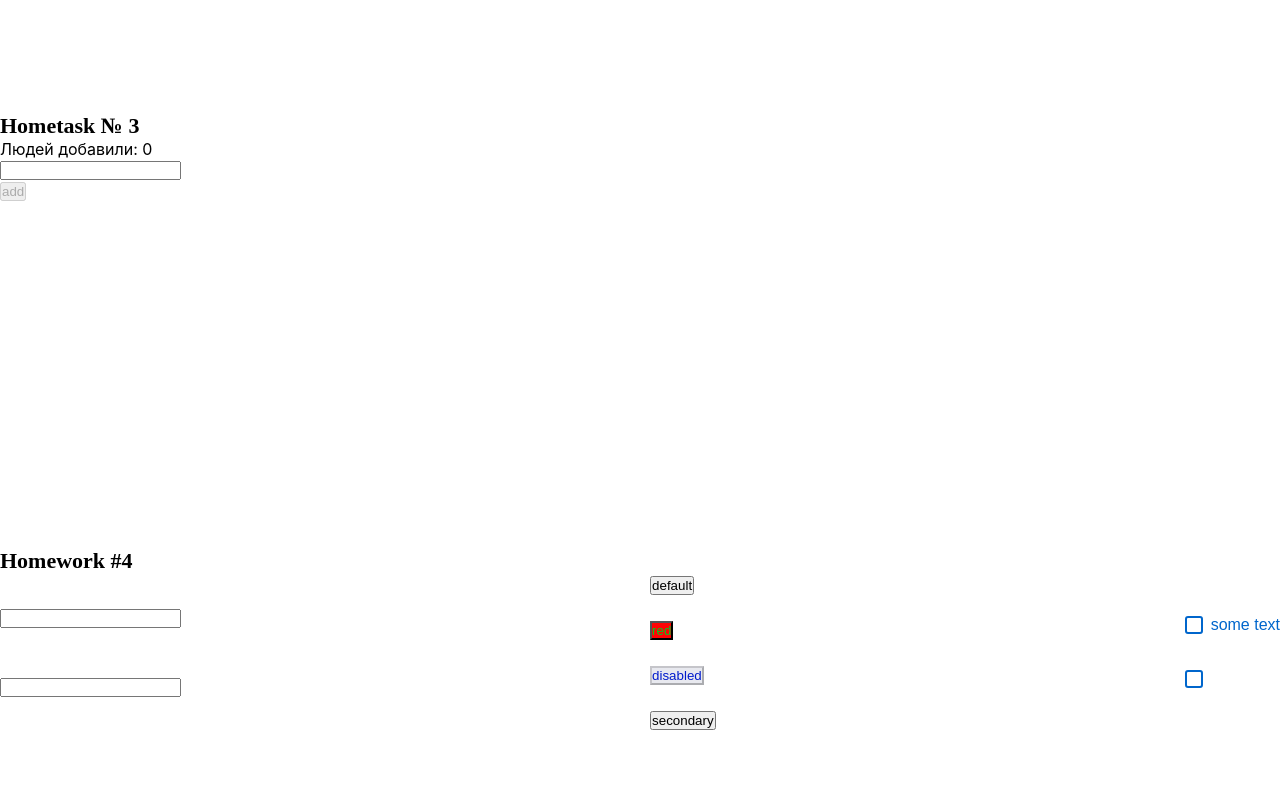
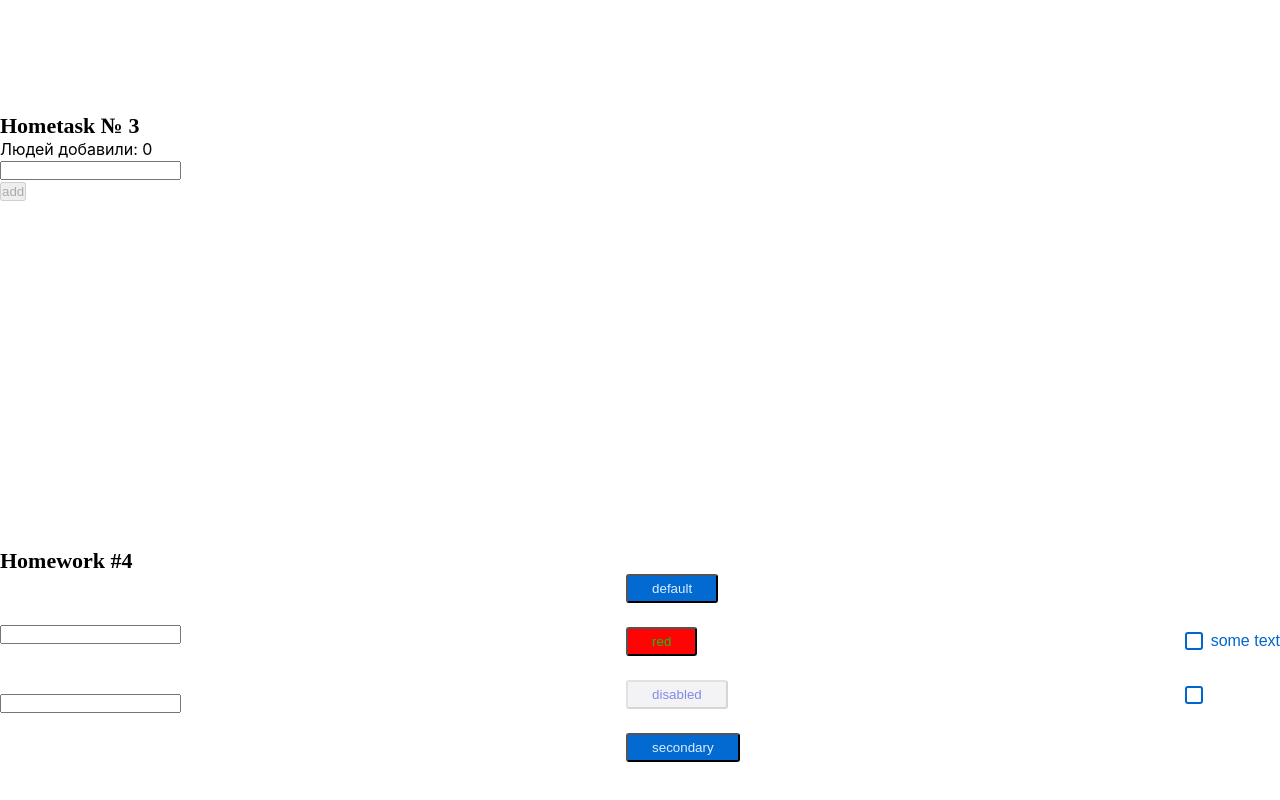
Before and after one commit to Maximaab/hws2, a React (Create React App) app: page / in a window 1280 px wide. Shown: the part 1280-2080 px from the top of the page. Built offline with nearby package versions, Linux system fonts and the light colour scheme.

Commit message:
Commit 06.11

```diff
--- a/src/s2-homeworks/hw04/common/c2-SuperButton/SuperButton.module.css
+++ b/src/s2-homeworks/hw04/common/c2-SuperButton/SuperButton.module.css
@@ -1,9 +1,15 @@
 .button {
+    padding: 5px 24px;
+    gap: 10px;
+    color: #DDEEFF;
+    border-radius: 3px;
+    background:  #036ad2;
 }
 
 .disabled {
     color: #001bcc;
 background: darkgray;
+    opacity: 0.5;
 
 }
 
```
